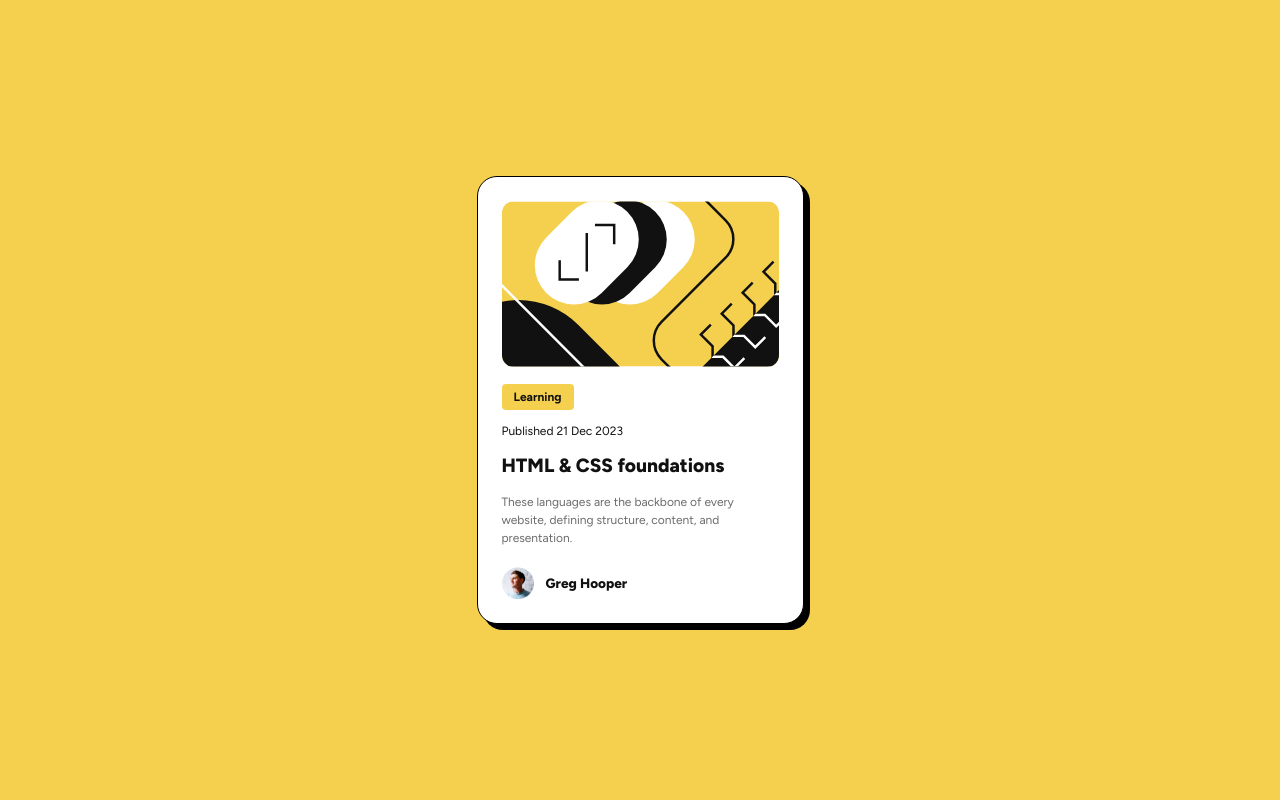
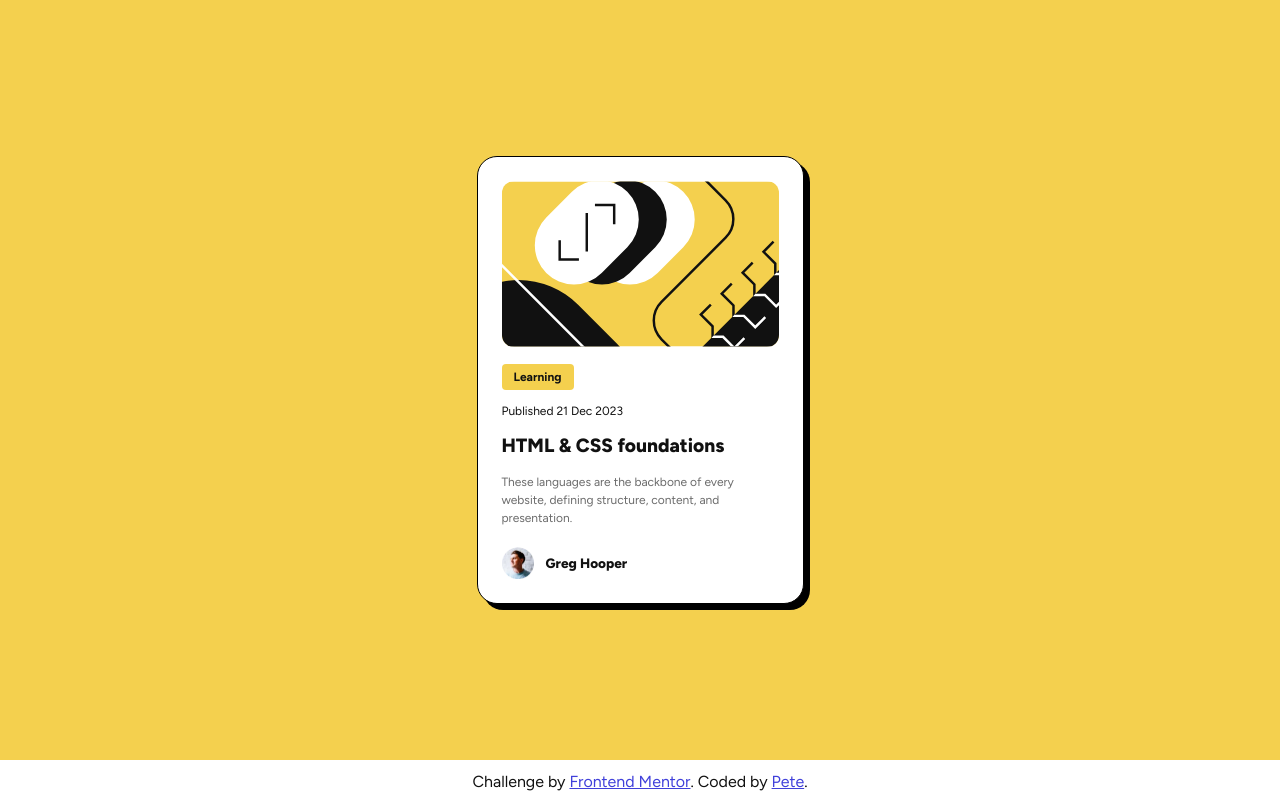
Before and after one commit to pete13232/blog-preview-card-frontend-mentor-challenge, a plain HTML site: page index.html in a window 1280 px wide. Drawn offline with Linux system fonts and the light colour scheme.

Commit message:
edite readme and add screenshot

```diff
--- a/index.html
+++ b/index.html
@@ -41,13 +41,12 @@
     </div>
   </main>
 
-
-  <!-- <footer>
+  <footer>
     <div class="attribution">
-      Challenge by <a href="https://www.frontendmentor.io?ref=challenge" target="_blank">Frontend Mentor</a>.
-      Coded by <a href="#">Your Name Here</a>.
+      Challenge by <a href="https://www.frontendmentor.io/challenges/blog-preview-card-ckPaj01IcS" target="_blank">Frontend Mentor</a>.
+      Coded by <a href="https://github.com/pete13232">Pete</a>.
     </div>
-  </footer> -->
+  </footer>
 
 
 </body>
--- a/style.css
+++ b/style.css
@@ -9,7 +9,7 @@
     color: #111111;
 }
 
-/* Text Style */
+/* Tag */
 
 h1 {
     font-weight: 800;
@@ -26,12 +26,20 @@ p {
     font-size: 0.75rem;
 }
 
+footer {
+    text-align: center;
+    padding: 10px;
+}
+
+footer a {
+    color: rgb(64, 64, 218);
+}
 
 /* Layout */
 
 #container {
     width: 100%;
-    height: 100vh;
+    height: 95vh;
     background-color: #F4D04E;
     overflow: hidden;
     display:flex;
```
Also changed, not shown: screenshot/solution.jpg (added), 1 other file.
